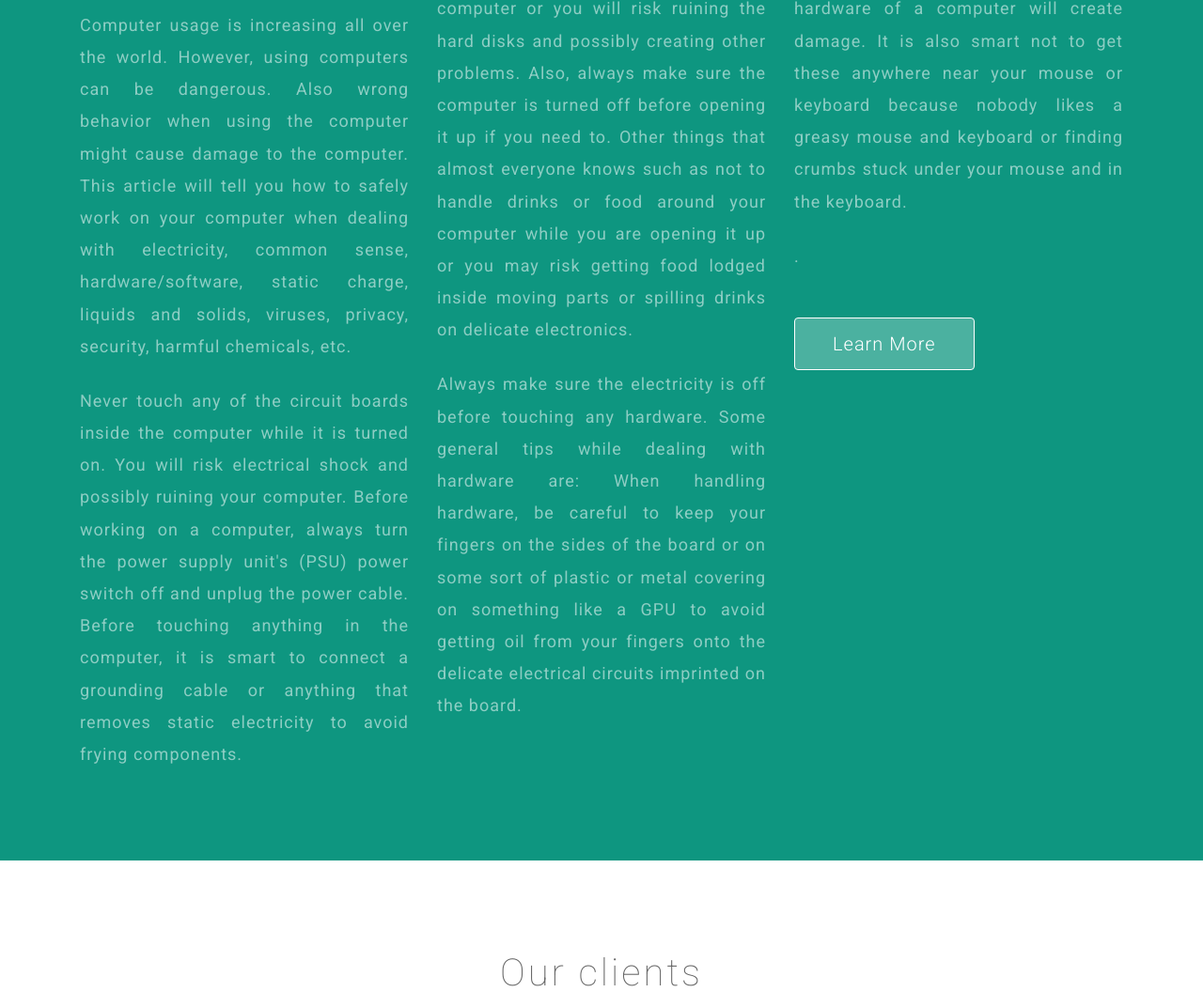
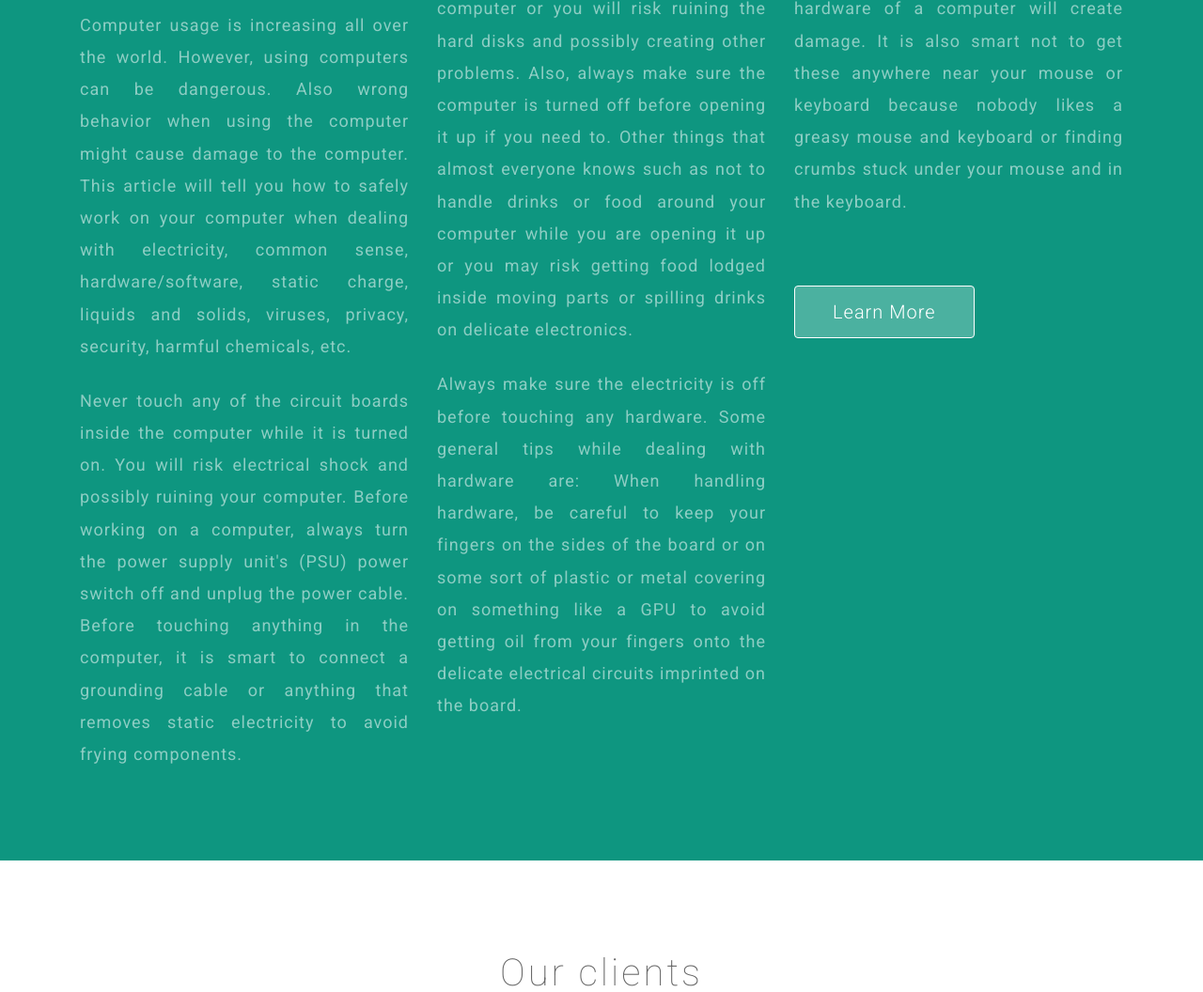
Before and after one commit to zoorajvs/Kombat-it-solutions, a plain HTML site: page index.html in a window 1280 px wide. Shown: the part 3034-4090 px from the top of the page at 94% size. Drawn offline with Linux system fonts and the light colour scheme.

Commit message:
Update index.html

```diff
--- a/index.html
+++ b/index.html
@@ -136,7 +136,7 @@
 				</div>
 				<div class="col-md-4 about-diam about-diam3">
 					<p>Never have liquids or solids near a computer you are working on. Either of these two things when introduced onto hardware of a computer will create damage. It is also smart not to get these anywhere near your mouse or keyboard because nobody likes a greasy mouse and keyboard or finding crumbs stuck under your mouse and in the keyboard.  </p>
-					<p class="mt-4">.  </p>
+					<p class="mt-4"></p>
 					<a href="#contact" class="btn button-style mt-sm-5 mt-4 scroll">Learn More</a>
 				</div>
 		</div>
```
